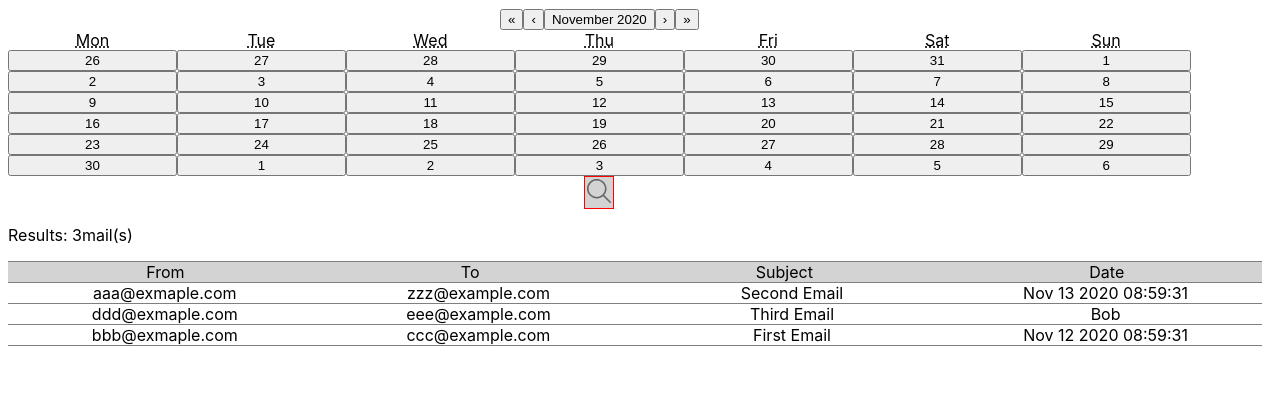
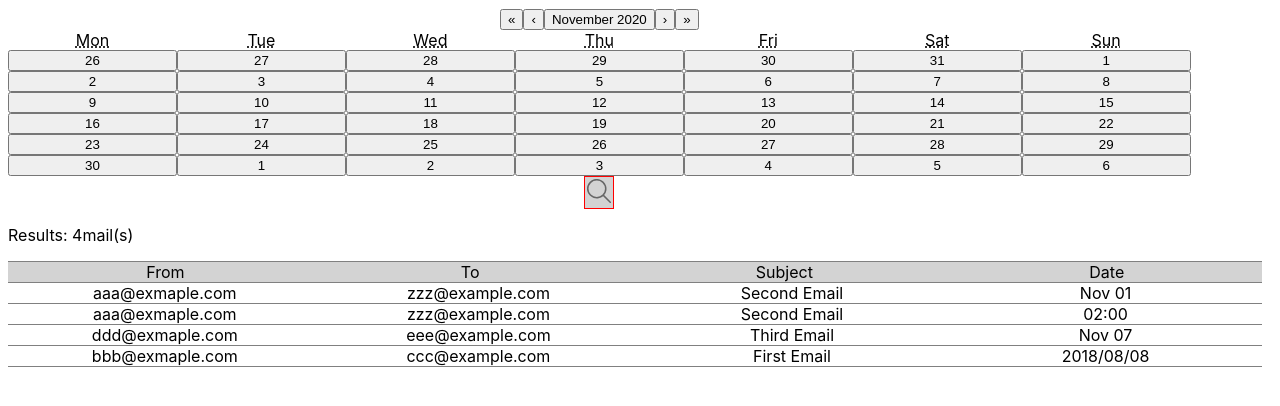
Before and after one commit to yuriko-pixel/OttoAndTsuma, a React (Create React App) app: page / in a window 1280 px wide. Shown: the top 406 px of the page. Built offline with nearby package versions, Linux system fonts and the light colour scheme.

Commit message:
Update App.js

```diff
--- a/src/App.js
+++ b/src/App.js
@@ -7,13 +7,13 @@ import Calendar from "react-calendar";
 function App() {
   // compare the from and put them in order
   function compareFrom(a, b) {
-    changes = changes+1
+    changes = changes + 1;
     if (a.from < b.from) {
-      console.log(emails[1].from);
+      // console.log(emails[1].from);
       return -1;
     }
     if (a.from > b.from) {
-      console.log(emails[1].from);
+      // console.log(emails[1].from);
       return 1;
     }
     return 0;
@@ -21,11 +21,11 @@ function App() {
   // compare the to and put them in order
   function compareTo(a, b) {
     if (a.to < b.to) {
-      console.log(emails[1].to);
+      // console.log(emails[1].to);
       return -1;
     }
     if (a.to > b.to) {
-      console.log(emails[1].to);
+      // console.log(emails[1].to);
       return 1;
     }
     return 0;
@@ -33,11 +33,24 @@ function App() {
   // compare the subjects and put them in order
   function compareSubject(a, b) {
     if (a.subject < b.subject) {
-      console.log(emails[1].subject);
+      // console.log(emails[1].subject);
       return -1;
     }
     if (a.subject > b.subject) {
-      console.log(emails[1].subject);
+      // console.log(emails[1].subject);
+      return 1;
+    }
+    return 0;
+  }
+  function compareDate(a, b) {
+    console.log(a.date)
+    const sortedActivities = emails.slice().sort((a, b) => b.date - a.date)
+    if (a.date < b.date) {
+      // console.log(emails[1].subject);
+      return -1;
+    }
+    if (a.date > b.date) {
+      // console.log(emails[1].subject);
       return 1;
     }
     return 0;
@@ -45,69 +58,162 @@ function App() {
 
   // date functions
   // let fakeTime = "Fri Nov 13 2020 09:28:14 GMT+0900 (Japan Standard Time)";
-  function changeTime() {
-    // let array = fakeTime.split(" ");
-    // switch (array[1]) {
-    //   case "Nov":
-    //     array[1] = "11";
-    //     break;
-    //   case "Jan":
-    //     array[1] = "1";
-    //     break;
-    //   default:
-    //     break;
-    // }
-    // array = array.splice(1, 4);
-    // console.log(array);
-    // fakeTime = array.join(" ");
-    // let now = new Date();
-    // console.log(now);
-    // return fakeTime.toString();
-    return "Bob"
+  function calcDate(emailDate) {
+    let dateArr = emailDate.split(" ");
+    switch (dateArr[1]) {
+      case "Jan":
+        dateArr[1] = "01";
+        break;
+      case "Feb":
+        dateArr[1] = "02";
+        break;
+      case "Mar":
+        dateArr[1] = "03";
+        break;
+      case "Apr":
+        dateArr[1] = "04";
+        break;
+      case "May":
+        dateArr[1] = "05";
+        break;
+      case "Jun":
+        dateArr[1] = "06";
+        break;
+      case "Jul":
+        dateArr[1] = "07";
+        break;
+      case "Aug":
+        dateArr[1] = "08";
+        break;
+      case "Sep":
+        dateArr[1] = "09";
+        break;
+      case "Oct":
+        dateArr[1] = "10";
+        break;
+      case "Nov":
+        dateArr[1] = "11";
+        break;
+      case "Dec":
+        dateArr[1] = "12";
+        break;
+      default:
+        return;
+    }
+    // console.log(dateArr[3] + "/" + dateArr[1] + "/" + dateArr[2]);
+    let dateFormatted = new Date(
+      dateArr[3] + "/" + dateArr[1] + "/" + dateArr[2]
+    );
+    let today = new Date();
+    // console.log(
+    //   today.getFullYear() + "/" + (today.getMonth() + 1) + "/" + today.getDate()
+    // );
+    today = new Date(
+      today.getFullYear() + "/" + (today.getMonth() + 1) + "/" + today.getDate()
+    );
+    // console.log(Math.ceil((today - dateFormatted) / 86400000));
+    let dateDiff = (today - dateFormatted) / 86400000;
+
+    let splitDate = dateFormatted.toString().split(" ");
+
+    return dateDiff > 365
+      ? dateArr[3] + "/" + dateArr[1] + "/" + dateArr[2]
+      : dateDiff > 1
+      ? splitDate[1] + " " + splitDate[2]
+      : dateArr[4].substring(0, dateArr[4].length - 3);
   }
+
   // end of date functions
   // Calender
   const [value, onChange] = useState(new Date());
-  // Emails (With no server)
+  // Emails
   const [emails, setEmails] = useState([
+  ]);
+
+  // Emails Initial State
+  const allEmails = [
     {
       from: "aaa@exmaple.com",
       to: "zzz@example.com",
       subject: "Second Email",
-      date: "Nov 13 2020 08:59:31",
+      date: "Sun Nov 01 2020 00:00:00 GMT+0900 (Japan Standard Time)",
+    },
+    {
+      from: "aaa@exmaple.com",
+      to: "zzz@example.com",
+      subject: "Second Email",
+      date: "Sun Nov 14 2020 02:00:00 GMT+0900 (Japan Standard Time)",
     },
     {
       from: "ddd@exmaple.com",
       to: "eee@example.com",
       subject: "Third Email",
-      date: changeTime(),
+      date: "Sat Nov 07 2020 00:00:00 GMT+0900 (Japan Standard Time)",
     },
     {
       from: "bbb@exmaple.com",
       to: "ccc@example.com",
       subject: "First Email",
-      date: "Nov 12 2020 08:59:31",
+      date: "Wed Aug 08 2018 00:00:00 GMT+0900 (Japan Standard Time)",
     },
-  ]);
+  ];
+  // Set the emails to be the incoming inital state
+  useEffect(() => {
+    setEmails(allEmails);
+  }, []);
   // Display results (amount of emails)
   let resultsLength = emails.length;
   let changes = 0;
   // Search function to look for emails from the dates
   const SearchClick = (e) => {
     e.preventDefault();
-    console.log(value);
+    const placeHolder = [];
+    for (let index = 0; index < allEmails.length; index++) {
+      const WholeEmail = allEmails[index];
+      const element = allEmails[index].date;
+      console.log(value, element);
+      if (
+        element.split(" ").splice(0, 4).join(" ") ===
+        value.toString().split(" ").splice(0, 4).join(" ")
+      ) {
+        console.log("Match!");
+        placeHolder.push(WholeEmail);
+      } else {
+        console.log("No Match");
+      }
+    }
+    console.log(allEmails);
+    setEmails(placeHolder);
   };
 
-  const emailArrReturn = (emails) => {
+  const CompareFrom = (emails) => {
     const newArr = emails.slice();
     newArr.sort(compareFrom);
-    console.log(newArr===emails);
+    // console.log(newArr === emails);
+    return newArr;
+  };
+  const CompareTo = (emails) => {
+    const newArr = emails.slice();
+    newArr.sort(compareTo);
+    // console.log(newArr === emails);
+    return newArr;
+  };
+  const CompareSubect = (emails) => {
+    const newArr = emails.slice();
+    newArr.sort(compareSubject);
+    // console.log(newArr === emails);
+    return newArr;
+  };
+  const CompareDate = (emails) => {
+    const newArr = emails.slice();
+    newArr.sort(compareDate);
+    // console.log(newArr === emails);
     return newArr;
   };
 
-  function MessagesList ({value}) {
+  function MessagesList({ value }) {
     let listEmails = value.map((items, index) => (
-      <ol className="EmailOL" key = {Math.random()}>
+      <ol className="EmailOL" key={Math.random()}>
         <li
           className="Email"
           key={Math.random()}
@@ -122,44 +228,42 @@ function App() {
           {items.subject}
         </li>
         <li className="Email" key={Math.random()}>
-          {items.date}
+          {calcDate(items.date)}
         </li>
       </ol>
     ));
     return (
-      <ul key = {Math.random()}>
-        <ol className="EmailTitles" id="emailTitles" key = {Math.random()} >
+      <ul key={Math.random()}>
+        <ol className="EmailTitles" id="emailTitles" key={Math.random()}>
           <li
-            key = {Math.random()}
+            key={Math.random()}
             className="Title"
             id="title"
-            // onClick={() => setEmails(emails.sort(compareFrom))}
-            // onClick={() => setEmails(emails.sort(compareFrom))}
-            onClick={() => setEmails(emailArrReturn(emails))}
+            onClick={() => setEmails(CompareFrom(emails))}
           >
             From
           </li>
           <li
-         key = {Math.random()}
+            key={Math.random()}
             className="Title"
             id="title"
-            onClick={() => setEmails(emails.sort(compareTo))}
+            onClick={() => setEmails(CompareTo(emails))}
           >
             To
           </li>
           <li
-          key = {Math.random()}
+            key={Math.random()}
             className="Title"
             id="title"
-            onClick={() => setEmails(emails.sort(compareSubject))}
+            onClick={() => setEmails(CompareSubect(emails))}
           >
             Subject
           </li>
           <li
-          key = {Math.random()}
+            key={Math.random()}
             className="Title"
             id="title"
-            onClick={() => console.log("Date")}
+            onClick={() => setEmails(CompareDate(emails))}
           >
             Date
           </li>
@@ -167,11 +271,7 @@ function App() {
         {listEmails}
       </ul>
     );
-  };
-
-  useEffect(() => {
-    console.log(emails[1].from)
-  }, [emails]);
+  }
   // Make a list of emails
   if (emails.length > 0) {
     return (
@@ -204,17 +304,17 @@ function App() {
     return (
       <div className="App">
         <div className="Dates">
-          <div className="Calender">
-            <p>Calender</p>
-          </div>
-          {/* Calender end */}
-          <div className="Search">
-            <p>Search</p>
-          </div>
-          {/* Search end */}
-        </div>
-        {/* Dates end */}
-        <div className="Results">
+          <form onSubmit={SearchClick} className="search-form">
+            {/* reaplce input with calander input */}
+            <div>
+              {" "}
+              <Calendar onChange={onChange} value={value} />
+            </div>
+            <button className="Search-Container">
+              <img className="Search" src={Search} alt="Search" type="submit" />
+            </button>
+          </form>
+          {/* Dates end */}
           <p>Results: {resultsLength}mail(s)</p>
         </div>
         {/* Results end */}
```
